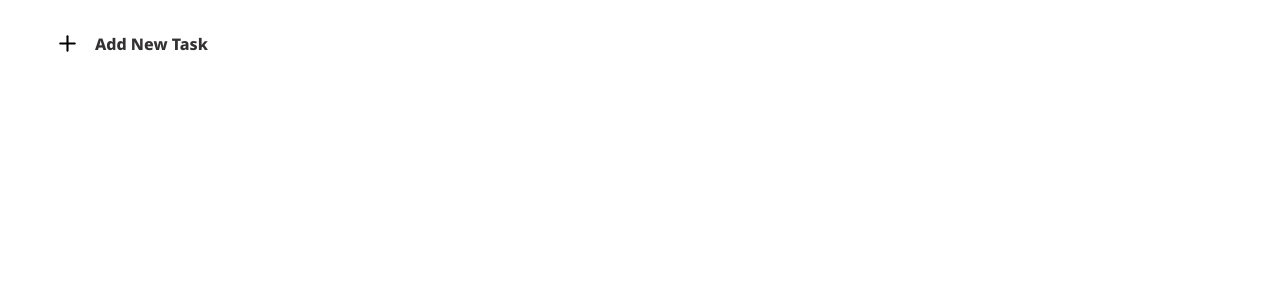
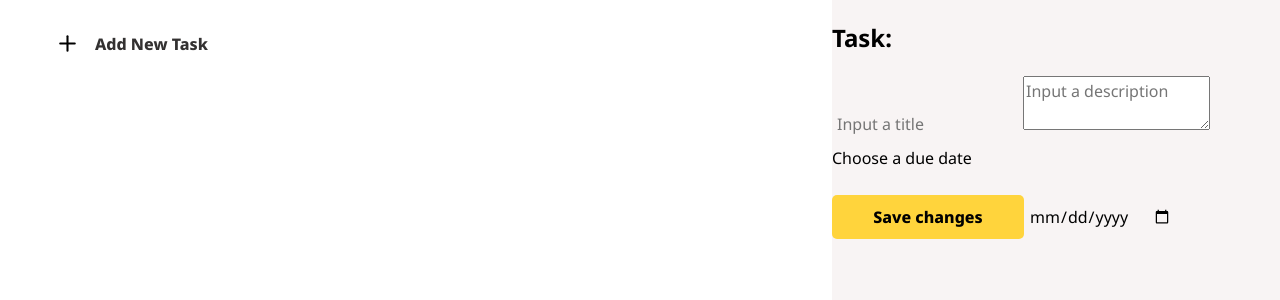
Before and after one commit to AdrianStelm/todolist, a React (Create React App) app: page / in a window 1280 px wide. Shown: the top 300 px of the page. Built offline with nearby package versions, Linux system fonts and the light colour scheme.

Commit message:
added posibillity to edit task

```diff
--- a/src/components/Menu.jsx
+++ b/src/components/Menu.jsx
@@ -1,9 +1,9 @@
 import './Menu.scss'
 
-export default function Menu({type = ''}) {
+export default function Menu({type = '', children}) {
     return (
         <aside className={`menu${type}`}>
-
+            {children}
         </aside>
     )
 }
--- a/src/components/Menu.scss
+++ b/src/components/Menu.scss
@@ -22,5 +22,6 @@
 }
 
 .menu_task{
-    @include menu(35vw,absolute, right)
+    @include menu(35vw,fixed, right)
+
 }
--- a/src/components/ModalWindow.jsx
+++ b/src/components/ModalWindow.jsx
@@ -4,6 +4,7 @@ import Button from './Button'
 import Icon from './Icon';
 
 export default function ModalWindow({ onClose, title, setTitle, description, setDescription, dueDate, setDueDate, onSave }) {
+
     function getTodayDate() {
         let year = new Date().getFullYear();
         let month = String(new Date().getMonth() + 1).padStart(2, '0');
@@ -11,6 +12,7 @@ export default function ModalWindow({ onClose, title, setTitle, description, set
 
         return `${year}-${month}-${day}`
     }
+
 
     return (
         <dialog className="modal-window">
--- a/src/features/Task.jsx
+++ b/src/features/Task.jsx
@@ -1,6 +1,6 @@
-export default function Task({ title, description, dueDate, isDone }) {
+export default function Task({ title, description, dueDate, isDone, onClick }) {
     return (
-        <li>
+        <li onClick={onClick}>
             <h1>{title}</h1>
             <p>{description}</p>
             <time>{dueDate}</time>
--- a/src/features/TaskList.jsx
+++ b/src/features/TaskList.jsx
@@ -1,15 +1,14 @@
 import Task from "./Task";
 import Button from "../components/Button";
-import { useState } from "react";
+import { useState} from "react";
 import ModalWindow from "../components/ModalWindow";
 import Icon from "../components/Icon";
 
 
-function TaskList() {
+function TaskList({ title, setTitle, description, setDescription, dueDate, setDueDate, onSelectTask, onSaveTask,tasks }) {
     const [isOpen, setOpen] = useState(false);
-    const [title, setTitle] = useState('');
-    const [desciption, setDescription] = useState('');
-    const [dueDate, setDueDate] = useState('');
+
+
 
     const openWindow = () => {
         setOpen(true)
@@ -19,36 +18,15 @@ function TaskList() {
         setOpen(false)
     }
 
-    function createTask(title, description, dueDate) {
-        return {
-          title,
-          description,
-          dueDate,
-          isDone: false
-        };
-    }
-
-    function saveTask(){
-        const task = createTask(title, desciption, dueDate);
-        const updatedTasks = [...existingTasks, task];
-        localStorage.setItem("tasks", JSON.stringify(updatedTasks));
-        setTitle('')
-        setDescription('')
-        setDueDate('')
-        closeWindow()
-    }
 
 
-    const existingTasks = JSON.parse(localStorage.getItem("tasks")) || [];
-
-    localStorage.setItem("tasks", JSON.stringify(existingTasks));
 
     return (
         <ul>
             <Button kind="_create-task" onClick={openWindow}> <Icon type='add'></Icon>Add New Task</Button>
-            {isOpen ? <ModalWindow onClose={closeWindow} title={title} setTitle={setTitle} desciption={desciption} setDescription={setDescription} dueDate={dueDate} setDueDate={setDueDate} onSave={saveTask}/> : null}
-            {existingTasks.map((value, index) => (
-                <Task title={value.title} description={value.description} dueDate={value.dueDate} isDone={value.isDone} key={index} />
+            {isOpen ? <ModalWindow onClose={closeWindow} title={title} setTitle={setTitle} description={description} setDescription={setDescription} dueDate={dueDate} setDueDate={setDueDate} onSave={onSaveTask}/> : null}
+            {tasks.map((value, index) => (
+                <Task title={value.title} description={value.description} dueDate={value.dueDate} isDone={value.isDone} key={index} onClick={() =>onSelectTask(value, index)} />
             ))}
         </ul>
 
--- a/src/layouts/MainLayout.jsx
+++ b/src/layouts/MainLayout.jsx
@@ -1,13 +1,80 @@
 import Menu from "../components/Menu";
 import TaskList from "../features/TaskList";
+import Input from "../components/Input";
+import Button from "../components/Button";
+import { useState} from "react";
 
 
-function MainLayout({ children }) {
+function MainLayout() {
+
+    const [title, setTitle] = useState('');
+    const [description, setDescription] = useState('');
+    const [dueDate, setDueDate] = useState('');
+    const [tasks, setTasks] = useState(JSON.parse(localStorage.getItem("tasks")) || []);
+    const [selectedIndex, setSelectedIndex] = useState(null);
+
+
+    const handleSaveTask = () => {
+        const updatedTask = {
+            title,
+            description,
+            dueDate,
+            isDone: false
+        };
+
+        let updatedTasks;
+
+        if (selectedIndex !== null) {
+            updatedTasks = [...tasks];
+            updatedTasks[selectedIndex] = updatedTask;
+        } else {
+            updatedTasks = [...tasks, updatedTask];
+        }
+
+        setTasks(updatedTasks);
+        localStorage.setItem("tasks", JSON.stringify(updatedTasks));
+
+        setTitle('');
+        setDescription('');
+        setDueDate('');
+        setSelectedIndex(null);
+    };
+
+
+    const handleSelectTask = (task, index) => {
+        setTitle(task.title);
+        setDescription(task.description);
+        setDueDate(task.dueDate);
+        setSelectedIndex(index);
+    };
+
     return (
         <>
         {/* <Menu /> */}
-        <main><TaskList/></main>
-        {/* <Menu type="_task" /> */}
+        <TaskList
+                title={title}
+                setTitle={setTitle}
+                description={description}
+                setDescription={setDescription}
+                dueDate={dueDate}
+                setDueDate={setDueDate}
+                onSelectTask={handleSelectTask}
+                onSaveTask={handleSaveTask}
+                tasks={tasks}
+                setTasks={setTasks}
+
+        />
+            <Menu type="_task">
+                <h2>Task:</h2>
+                <Input type='text' kind='-edit_title' placeholder='Input a title' value={title} onChange={(e) => setTitle(e.target.value)}></Input>
+                <textarea className='input-edit_description'  placeholder='Input a description' value={description} onChange={(e) => setDescription(e.target.value)}></textarea>
+                <p>Choose a due date</p>
+                <Button kind='_save-changes' onClick={handleSaveTask}>Save changes</Button>
+                <Input type='date' kind='-edit_date' value={dueDate} onChange={(e) => setDueDate(e.target.value)}></Input>
+
+            </Menu>
+
+
         </>
     )
 }
```
